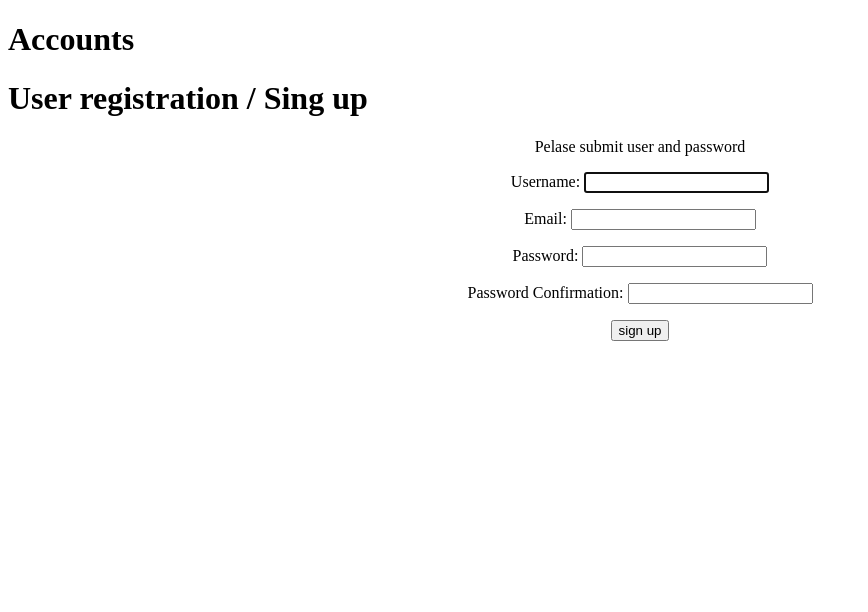
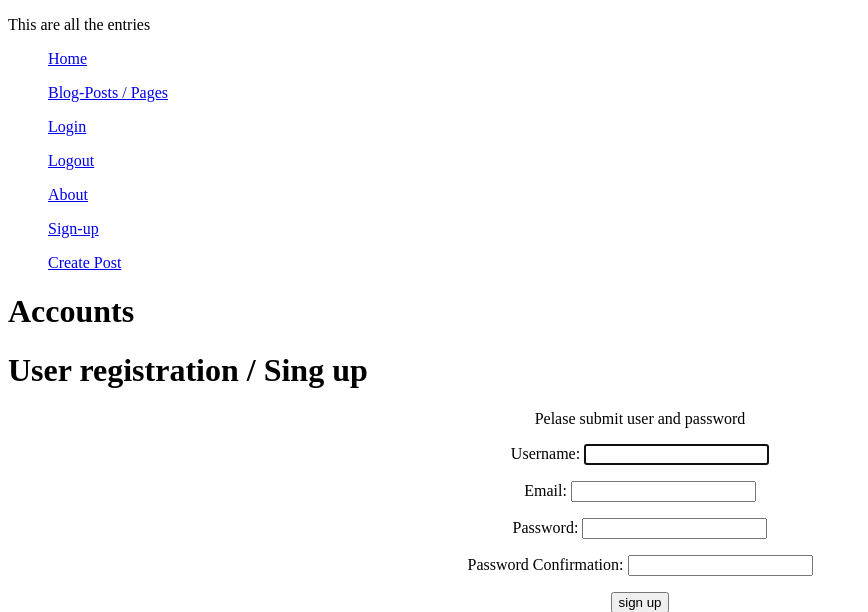
Before and after one commit to facundomartinezabeldano/TP-Final-Blog-CH, a Django app: template accounts_app/templates/accounts_app/sign_up.html in a window 1280 px wide. Shown: the top 612 px of the page, without its empty margins (0-868 px from the left). Run offline with Django 4.2, Linux system fonts and the light colour scheme; the template is opened without the code that fills it: values that come from a table or form of the project are taken from there, others are empty; parts of the project's set-up code (start-up, migrations or seed data) failed here and were passed over.

Commit message:
Version 0.4.3
>Editadas templates para que en la app accounts aparezcan todas las entradas del blog (index.html)
>Agregado boton de random post
>Forzado el tipo de dato en la url de blog_post/<int:blog_post_id>
>Editado el metodo __str__ del model

```diff
--- a/accounts_app/templates/accounts_app/index.html
+++ b/accounts_app/templates/accounts_app/index.html
@@ -9,6 +9,48 @@
 </head>
 
 <body>
+
+    <div class="container-entries">
+        <p>This are all the entries</p>
+        <ul class="entries-menu">
+            <div>
+                <a href="{% url 'home' %}">
+                    <p class="menu-title">Home</p>
+                </a>
+            </div>
+            <div>
+                <a href="{% url 'blog_posts' %}">
+                    <p class="menu-title">Blog-Posts / Pages </p>
+                </a>
+            </div>
+            <div>
+                <a href="{% url 'login' %}">
+                    <p class="menu-title">Login</p>
+                </a>
+            </div>
+            <div>
+                <a href="{% url 'logout' %}">
+                    <p class="menu-title">Logout</p>
+                </a>
+            </div>
+            <div>
+                <a href="{% url 'about' %}">
+                    <p class="menu-title">About</p>
+                </a>
+            </div>
+            <div>
+                <a href="{% url 'sign-up' %}">
+                    <p class="menu-title">Sign-up</p>
+                </a>
+            </div>
+            <div>
+                <a href="{% url 'blog_post_create' %}">
+                    <p class="menu-title">Create Post</p>
+                </a>
+            </div>
+        </ul>
+    </div>
+
     <h1>Accounts</h1>
     {% block loginblock %}
     {% endblock %}
--- a/accounts_app/urls.py
+++ b/accounts_app/urls.py
@@ -3,6 +3,7 @@ from django.urls import path, include
 from .views import *
 
 urlpatterns = [
+    path('', view=home_accounts, name='home_accounts'),
     path('login/', view=login, name='login'),
     path('log-out/', view=LogoutView.as_view(template_name='logout.html'), name='logout'),
     path('sign-up/', view=sign_up, name='sign-up'),
--- a/blog_app/models.py
+++ b/blog_app/models.py
@@ -10,10 +10,10 @@ class Blog (models.Model):
     #img = models.BinaryField
 
     def __str__(self) -> str:
-        return {
+        return '''{
             'title': self.title,
             'sub_title': self.sub_title,
             'body': self.body,
             'author': self.author,
             'date': self.date,
-        }
+        }'''
--- a/blog_app/templates/blog_app/home.html
+++ b/blog_app/templates/blog_app/home.html
@@ -1,4 +1,9 @@
 {% extends "index.html"%}
 {% load static %}
 {% block homeblock %}
+<div>
+    <a href="{% url 'blog_post' post.id %}">
+        <p class="menu-title">Random post</p>
+    </a>
+</div>
 {% endblock %}
--- a/blog_app/urls.py
+++ b/blog_app/urls.py
@@ -4,7 +4,7 @@ from .views import *
 
 urlpatterns = [
     path('blog_posts/', blog_posts, name='blog_posts'),
-    path('blog_post/<blog_post_id>', blog_post, name='blog_post'),
+    path('blog_post/<int:blog_post_id>', blog_post, name='blog_post'),
     path('blog_posts/create/', create_blog_post, name='blog_post_create'),  # ---------------------CRUD [CREATE]
     path('blog_post/delete/<blog_post_id>', delete_blog_post, name='blog_post_delete'),  # --------CRUD [DELETE]
     path('blog_post/edit/<blog_post_id>', edit_blog_post, name='blog_post_edit'),  # --------------CRUD [EDIT]
--- a/blog_project/settings.py
+++ b/blog_project/settings.py
@@ -38,7 +38,7 @@ INSTALLED_APPS = [
     'django.contrib.contenttypes',
     'django.contrib.sessions',
     'django.contrib.messages',
-    'django.contrib.staticfiles',
+    'django.contrib.staticfiles'
 ]
 
 MIDDLEWARE = [
```
Also changed, not shown: blog_app/templates/blog_app/index.html (+5 -2 lines), blog_app/views.py (+17 -3 lines), db.sqlite3.
